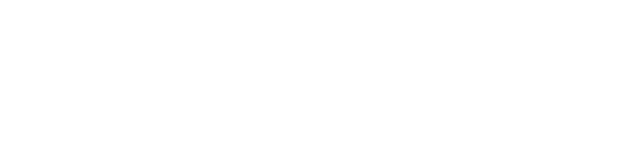
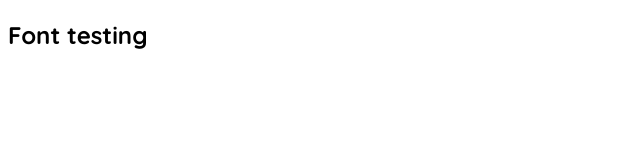
Before and after one commit to Nafis-Hasnat369/Kids-Education, a plain HTML site: page index.html in a window 1280 px wide. Shown: the whole page, without its empty margins (0-640 px from the left). Drawn offline with Linux system fonts and the light colour scheme.

Commit message:
font style added

```diff
--- a/index.html
+++ b/index.html
@@ -8,9 +8,9 @@
     <link rel="stylesheet" href="./styles/styles.css">
 </head>
 
-<body>
+<body class="quicksand-font">
     <header>
-
+        <h2>Font testing</h2>
     </header>
     <main>
 
--- a/styles/styles.css
+++ b/styles/styles.css
@@ -1,3 +1,13 @@
+/* Font style */
+@import url('https://fonts.googleapis.com/css2?family=Quicksand:wght@300..700&display=swap');
+
+.quicksand-font {
+  font-family: "Quicksand", serif;
+  font-optical-sizing: auto;
+  font-weight: 400;
+  font-style: normal;
+}
+
 /* Shared styles */
 
 /* Navbar styles */
```
